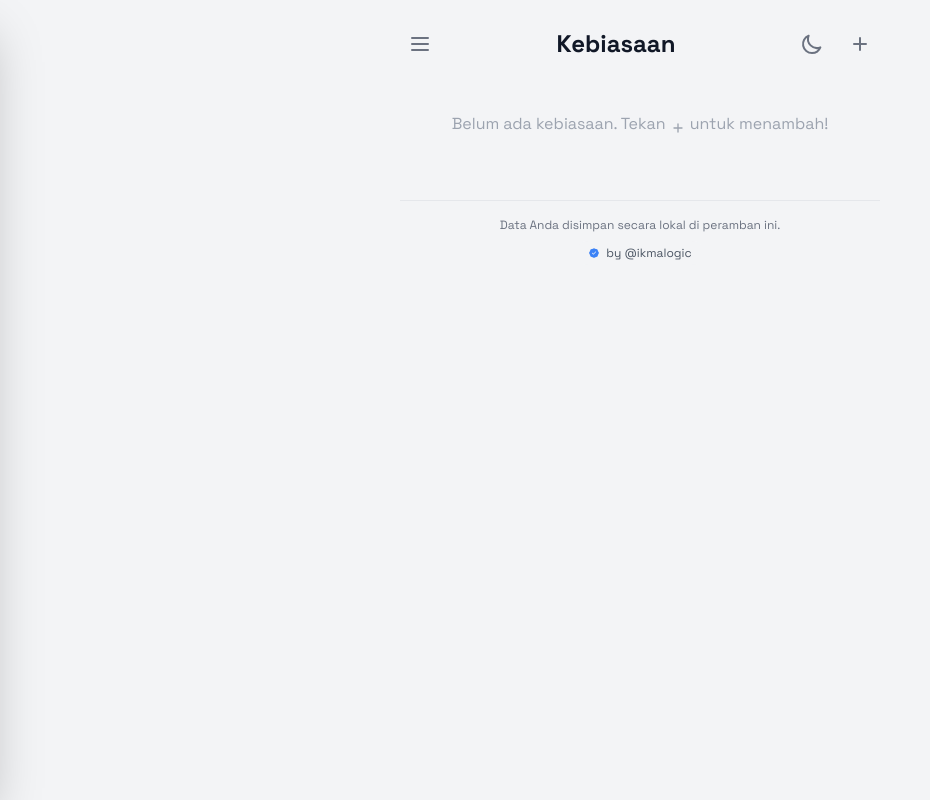
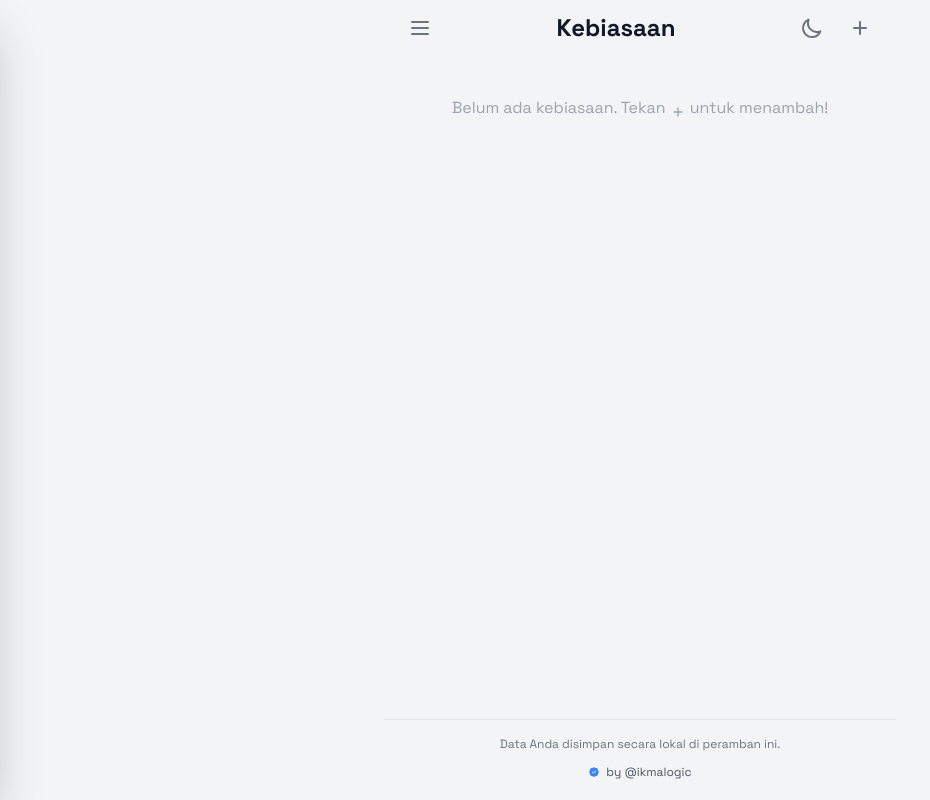
Before and after one commit to ikmalogic/kebiasaanku, a plain HTML site: page index.html in a window 1280 px wide. Shown: the whole page, without its empty margins (0-930 px from the left). Drawn offline with nearby package versions, Linux system fonts and the light colour scheme.

Commit message:
Refactor layout and styles in index.html
Updated layout and styles for main content and footer, adjusted header and table properties, and modified JavaScript constants.

```diff
--- a/index.html
+++ b/index.html
@@ -195,10 +195,18 @@
 
         <!-- Konten Utama (Akan di-blur saat sidebar terbuka) -->
         <main id="main-content" class="w-full">
-            <div class="w-full max-w-lg p-4 mx-auto">
+            <!-- MOD:
+                - 'h-screen' & 'flex flex-col': Membuat kontainer ini setinggi layar dan menjadi kontainer flex vertikal.
+                - 'p-4' dihapus: Padding akan diterapkan ke anak-anaknya secara individual.
+            -->
+            <div class="w-full max-w-lg mx-auto h-screen flex flex-col">
 
                 <!-- Header Utama -->
-                <header class="flex justify-between items-center pt-2 pb-4">
+                <!-- MOD:
+                    - 'flex-shrink-0': Mencegah header ini menyusut.
+                    - 'px-4': Menambahkan padding horizontal yang sebelumnya ada di 'div' induk.
+                -->
+                <header class="flex-shrink-0 flex justify-between items-center pt-2 pb-4 px-4">
                     <!-- Header Mode Normal -->
                     <div id="header-normal" class="flex justify-between items-center w-full">
                         <button id="sidebar-open-btn" class="p-2 text-gray-500 dark:text-gray-400 hover:text-gray-900 dark:hover:text-white rounded-full transition duration-150" title="Buka Menu">
@@ -239,7 +247,13 @@
                 </header>
 
                 <!-- Area Konten (Loading atau Tabel) -->
-                <div id="content-area">
+                <!-- MOD:
+                    - 'flex-grow': Membuat area ini mengisi sisa ruang.
+                    - 'overflow-y-auto': Membuat HANYA area ini yang bisa di-scroll secara vertikal.
+                    - 'px-4': Menambahkan padding horizontal yang sebelumnya ada di 'div' induk.
+                -->
+                <!-- REVISI: Menambahkan 'overflow-x-auto' di sini -->
+                <div id="content-area" class="flex-grow overflow-y-auto overflow-x-auto px-4">
 
                     <!-- FITUR 14: Pesan Loading Kustom -->
                     <div id="loading-spinner" class="flex flex-col items-center justify-center min-h-[50vh] text-gray-900 dark:text-white">
@@ -255,9 +269,11 @@
                     </div>
 
                     <!-- Tabel Kebiasaan (hidden by default) -->
-                    <div id="table-container" class="overflow-x-auto hidden">
+                    <!-- REVISI: Menghapus 'overflow-x-auto' dari sini. Ini adalah penyebab error. -->
+                    <div id="table-container" class="hidden">
                         <table class="min-w-full divide-y divide-gray-200 dark:divide-gray-800">
-                            <thead id="habit-table-head">
+                            <!-- MOD: 'sticky top-0 z-10': Membuat header tabel menempel di bagian atas 'content-area' saat di-scroll -->
+                            <thead id="habit-table-head" class="sticky top-0 z-10">
                                 <!-- Header hari akan diisi oleh JS -->
                             </thead>
                             <tbody id="habit-table-body" class="divide-y divide-gray-200 dark:divide-gray-800">
@@ -278,7 +294,11 @@
                 </div>
 
                 <!-- FITUR 2: Footer dengan Lencana Profesional -->
-                <footer class="mt-8 text-xs text-gray-500 dark:text-gray-600 p-4 border-t border-gray-200 dark:border-gray-800 text-center">
+                <!-- MOD:
+                    - 'flex-shrink-0': Mencegah footer ini menyusut.
+                    - 'mt-8' dihapus: Spasi sekarang diatur oleh 'flex-grow' pada 'content-area'.
+                -->
+                <footer class="flex-shrink-0 text-xs text-gray-500 dark:text-gray-600 p-4 border-t border-gray-200 dark:border-gray-800 text-center">
                     <p>Data Anda disimpan secara lokal di peramban ini.</p>
                     <a
                         href="https://www.threads.net/@ikmalogic"
@@ -454,7 +474,7 @@
     <!-- === JAVASCRIPT APLIKASI === -->
     <script type="module">
         // --- KONSTANTA & STATE ---
-        const LONG_PRESS_DURATION = 500;
+        const LONG_PRESS_DURATION = 3000;
         const PAST_DAYS = getPastDays(4);
         const COLOR_MAP = {
             red: 'bg-red-500',
@@ -651,7 +671,9 @@
 
         /** Merender 4 kolom header hari */
         function renderTableHeaders() {
-            let headerHTML = `<tr class="text-gray-500 dark:text-gray-400 uppercase text-xs font-semibold tracking-wider">
+            /* MOD: Menambahkan 'bg-gray-100 dark:bg-black' ke 'tr'
+                    agar konten yang di-scroll tidak terlihat tembus di belakang header tabel. */
+            let headerHTML = `<tr class="bg-gray-100 dark:bg-black text-gray-500 dark:text-gray-400 uppercase text-xs font-semibold tracking-wider">
                 <th class="w-2/5 px-2 py-4 text-left"></th>`; // Kolom Nama Kebiasaan
 
             PAST_DAYS.forEach(day => {
```
